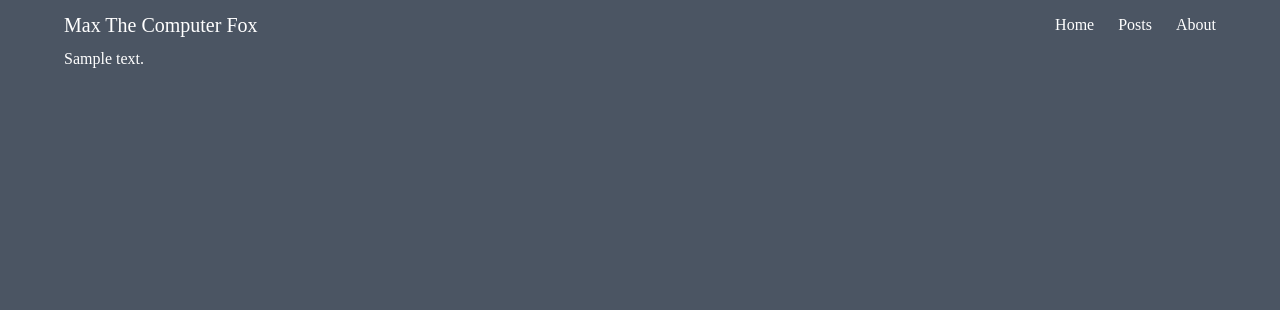
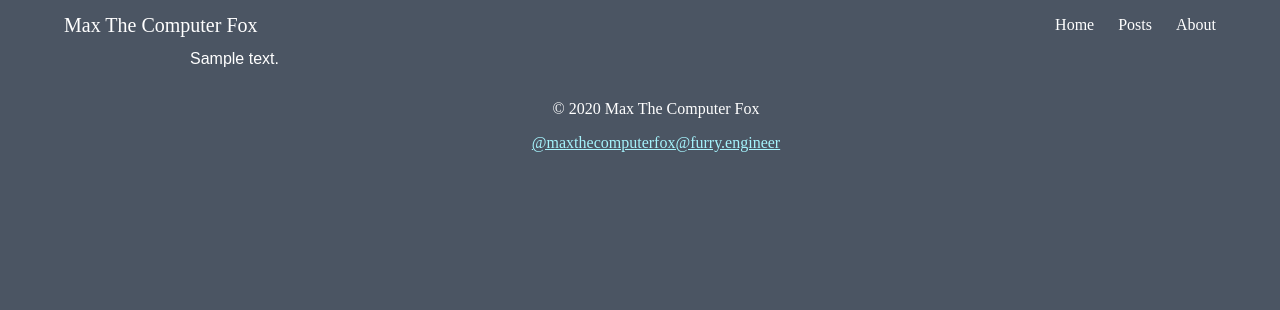
Before and after one commit to thatITfox/maxbloglite, a Flask app: template templates/post.html in a window 1280 px wide. Shown: the top 310 px of the page. Run offline with Flask 3, Linux system fonts and the light colour scheme; the template is opened without the code that fills it: most values are stand-ins (such as "Sample title", 1, 10 or a date in 2020); some web fonts are replaced.

Commit message:
change port to 80, made every link blue, and updated the styling for posts

```diff
--- a/app.py
+++ b/app.py
@@ -29,7 +29,6 @@ def articles():
             error="sorry, but that's not a page number comrade"
         ), 500
 
-    prev_page, next_page = user_page-1, user_page+1
     availabe_articles = listarticles(pagination=10, page=user_page)
     return render_template(
         "articles.html",
@@ -50,7 +49,7 @@ def post(filename: str):
         title = f.readline().strip().replace("#", "")
 
     html = renderarticle(f"articles/{safe_filename}.md")
-    return render_template("post.html", content=html, title=title)
+    return render_template("post.html", content=html, title=title, year=datetime.datetime.now().year)
 
 
 @app.route("/files/<filename>")
@@ -101,4 +100,4 @@ def favicon():
     )
 
 if __name__ == "__main__":
-    app.run("0.0.0.0", 8000)
+    app.run("0.0.0.0", 80)
--- a/static/styles.css
+++ b/static/styles.css
@@ -9,6 +9,10 @@ html {
 body {
     background-color: #4b5563;
     margin: 0px;
+}
+
+a {
+    color: rgb(165 243 252);
 }
 
 #header {
@@ -72,26 +76,35 @@ body {
     width: 50%;
 }
 
-#welcome-page a {
-    color: white;
-}
-
 /* post/article scoped css */
 .content-post {
     display: flex;
     flex-direction: column;
-    padding-left: 5%;
-    padding-right: 5%;
+    flex: 1;
+    max-width: 900px;
+    padding-left: 20px;
+    padding-right: 20px;
+    margin: auto;
     color: white;
-    font-family: VCR OSD Mono;
-    /* font-size: 0.9rem; */
-}
-
-.content-post a {
-    color: rgb(165 243 252);
+    font-family: Libre Franklin, sans-serif;
 }
 
 .content-post h1, h2, h3, h4, h5, h6 {
+    text-align: center;
+    font-family: VCR OSD Mono;
+}
+
+.content-post img {
+    display: block;
+    margin-left: auto;
+    margin-right: auto;
+}
+
+#footer {
+    width: 100%;
+    padding: 1rem;
+    color: white;
+    font-family: VCR OSD Mono;
     text-align: center;
 }
 
@@ -106,7 +119,8 @@ body {
 
 .post-box {
     width: 80%;
-    height: 10vh;
+    height: auto;
+    min-height: 100px;
     background-color: rgb(107, 114, 128);
     border-radius: 5px;
     display: flex;
@@ -116,12 +130,16 @@ body {
     margin-bottom: 1rem;
     color: white;
     font-family: VCR OSD Mono;
+    text-align: center;
 }
 
 .post-box .post-link {
     color: white;
     text-decoration: none;
     font-size: 1.5rem;
+    margin-top: 10px;
+    margin-left: 10px;
+    margin-right: 10px;
 }
 
 #post-navigation {
--- a/templates/post.html
+++ b/templates/post.html
@@ -21,5 +21,9 @@
     <div class="content-post">
         {{content|safe}}
     </div>
+    <div id="footer">
+        <p>©  {{year}} Max The Computer Fox</p>
+        <a href="https://furry.engineer/@maxthecomputerfox">@maxthecomputerfox@furry.engineer</a>
+    </div>
 </body>
 </html>
```
Also changed, not shown: templates/index.html (+6 -1 lines).
